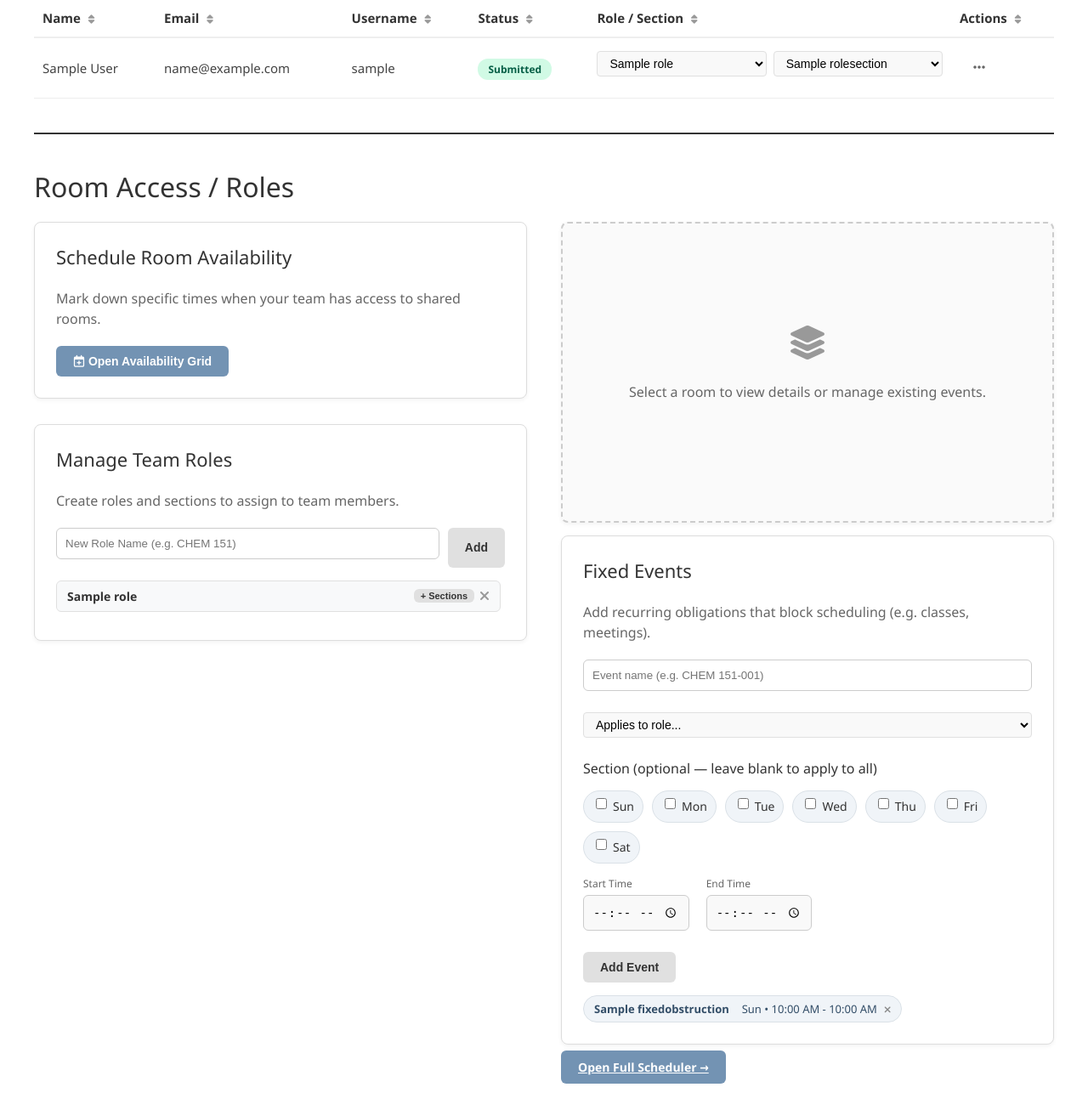
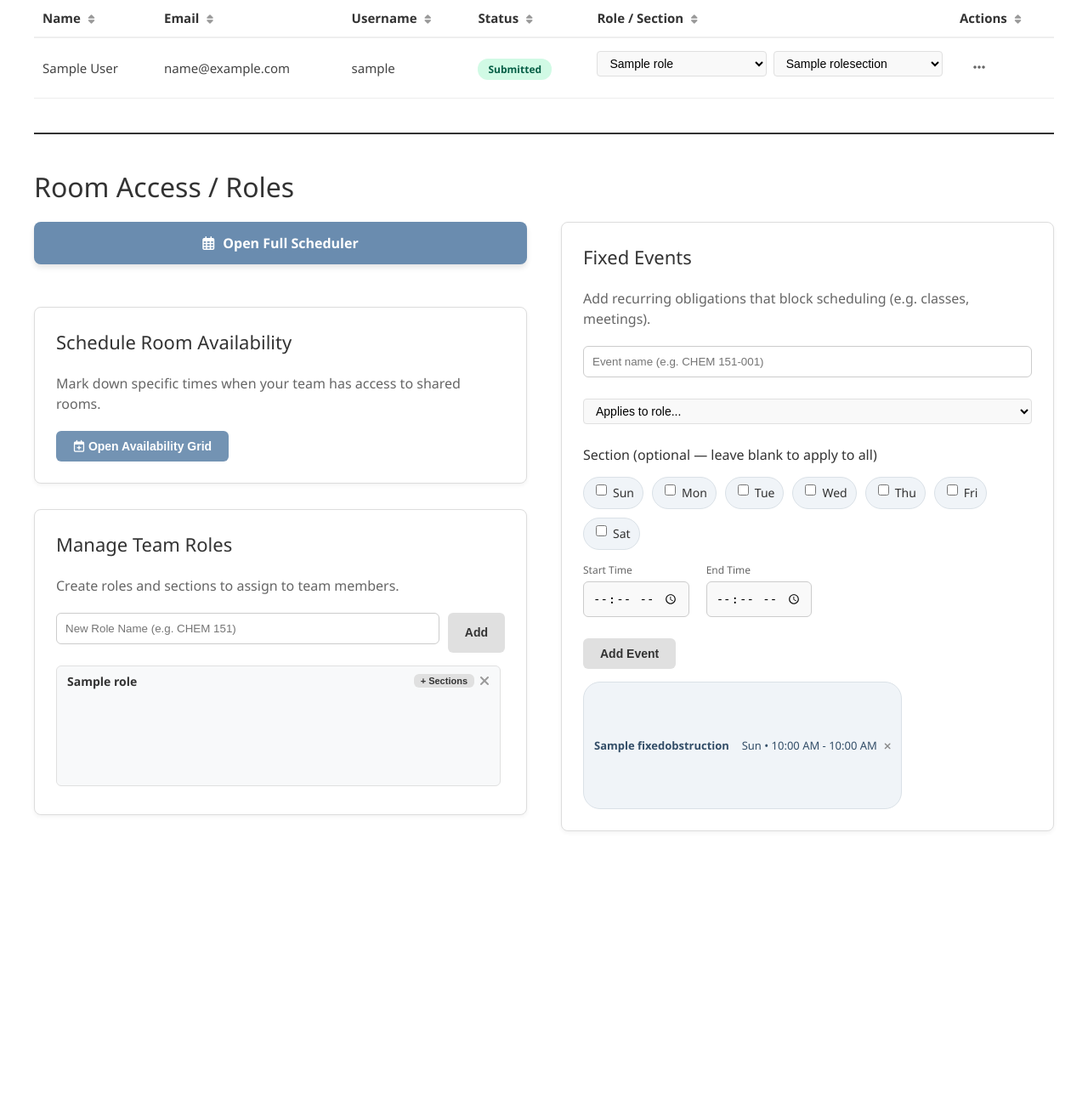
Before and after one commit to nao1000/Capstone-Project, a Django app: page /team/00000000-0000-0000-0000-000000000001/supervisor/ in a window 1280 px wide. Shown: the part 250-1556 px from the top of the page at 85% size. After the commit the page ends 1228 px from the top, so only its background shows below. Run offline with Django 5.2, Linux system fonts and the light colour scheme; a user stored in the database is signed in; tables that the repository leaves empty hold one stand-in row (values such as "Sample post").

Commit message:
edited scheduler page organization

```diff
--- a/scheduler/scheduler/core/static/css/supervisor.css
+++ b/scheduler/scheduler/core/static/css/supervisor.css
@@ -728,3 +728,38 @@ td {
 .room-list-item.active strong {
     color: #0056b3; /* Darker blue text */
 }
+/* Add this to your supervisor.css file */
+.btn-main-action {
+    display: flex;
+    align-items: center;
+    justify-content: center;
+    gap: 10px;
+    width: auto;
+    background-color: #6a8caf; /* Or #007bff depending on your preferred blue */
+    color: white;
+    padding: 14px 20px;
+    font-size: 16px;
+    font-weight: 600;
+    border: none;
+    border-radius: 8px;
+    cursor: pointer;
+    text-decoration: none;
+    transition: all 0.2s ease;
+    box-shadow: 0 4px 6px rgba(0, 0, 0, 0.1);
+}
+
+.btn-main-action:hover {
+    background-color: #557494; /* Darker hover state */
+    color: white; /* Ensures text stays white on hover */
+    transform: translateY(-2px);
+    box-shadow: 0 6px 12px rgba(0, 0, 0, 0.15);
+}
+
+/* Tell the scrollable lists to absorb all remaining vertical space inside their cards */
+#roles-list,
+#fixed-events-list {
+    flex-grow: 0;
+    min-height: 150px;
+    max-height: 250px;
+    overflow-y: auto;
+}
--- a/scheduler/scheduler/core/templates/core/supervisor.html
+++ b/scheduler/scheduler/core/templates/core/supervisor.html
@@ -88,6 +88,13 @@
 
         <div class="col-left">
 
+            <div style="margin-bottom: 20px;">
+                <a href="{% url 'scheduler' team.id %}" class="btn-main-action">
+                    <i class="fa-regular fa-calendar-days"></i>
+                    Open Full Scheduler
+                </a>
+            </div>
+
             <div class="card action-card">
                 <h3>Schedule Room Availability</h3>
                 <p>Mark down specific times when your team has access to shared rooms.</p>
@@ -105,8 +112,7 @@
                     <button class="btn btn-secondary" onclick="addRole()">Add</button>
                 </div>
 
-                <div id="roles-list" class="tags-container" style="max-height: 250px; overflow-y: auto; padding-right: 5px;">
-                    {% for role in roles %}
+                <div id="roles-list" class="tags-container" style="overflow-y: auto; padding-right: 5px;">                    {% for role in roles %}
                     <div class="role-block" data-role-id="{{ role.id }}">
                         <div class="role-block-header">
                             <span class="role-name">{{ role.name }}</span>
@@ -141,12 +147,7 @@
         </div>
 
         <div class="col-right">
-            <div class="card placeholder-box">
-                <div class="empty-state">
-                    <i class="fa-solid fa-layer-group"></i>
-                    <p>Select a room to view details or manage existing events.</p>
-                </div>
-            </div>
+
             <div class="card">
                 <h3>Fixed Events</h3>
                 <p class="subtext">Add recurring obligations that block scheduling (e.g. classes, meetings).</p>
@@ -193,8 +194,7 @@
 
                 <button class="btn btn-secondary" onclick="addFixedEvent()">Add Event</button>
 
-                <div id="fixed-events-list" class="tags-container" style="margin-top: 15px; max-height: 250px; overflow-y: auto; padding-right: 5px;">
-                    {% for obs in obstructions %}
+                <div id="fixed-events-list" class="tags-container" style="margin-top: 15px; overflow-y: auto;">                    {% for obs in obstructions %}
                     <span class="role-tag" data-obstruction-id="{{ obs.id }}">
                         <strong>{{ obs.name }}</strong>&nbsp;
                         {% for d in obs.days.all %}{{ d.day|title }}{% if not forloop.last %}, {% endif %}{% endfor %}
@@ -204,9 +204,7 @@
                     {% endfor %}
                 </div>
             </div>
-            <div>
-                <a href="{% url 'scheduler' team.id %}" class="btn btn-primary">Open Full Scheduler →</a>
-            </div>
+
         </div>
 
     </div>
```
